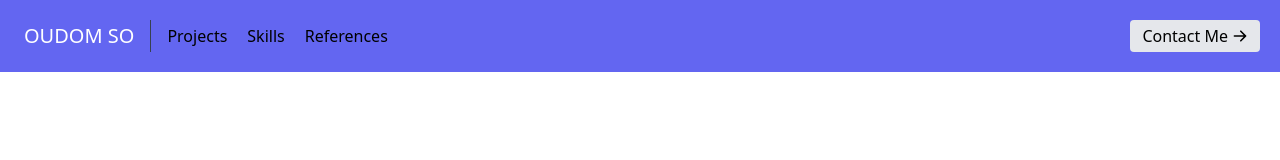
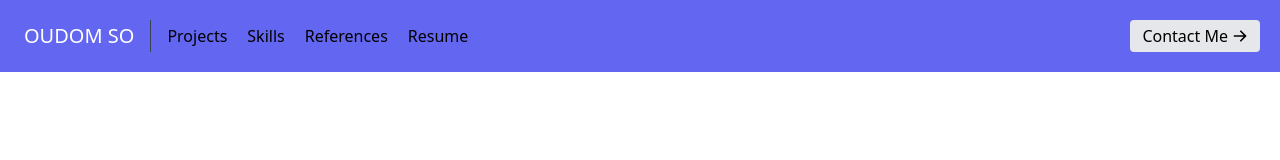
Before and after one commit to oudomso/react-portfolio, a React (Create React App) app: page / in a window 1280 px wide. Shown: the top 160 px of the page. Built offline with nearby package versions, Linux system fonts and the light colour scheme.

Commit message:
add resume

```diff
--- a/src/components/Navbar.js
+++ b/src/components/Navbar.js
@@ -22,6 +22,9 @@
           <a href="#testimonials" className="mr-5 hover:text-white">
             References
           </a>
+          <a href="./Resume 2021.pdf" className="mr-5 hover:text-white">
+            Resume
+          </a>
         </nav>
         <a
           href="#contact"
```
Also changed, not shown: 1 other file (tests, documents, lock files or other folders).
